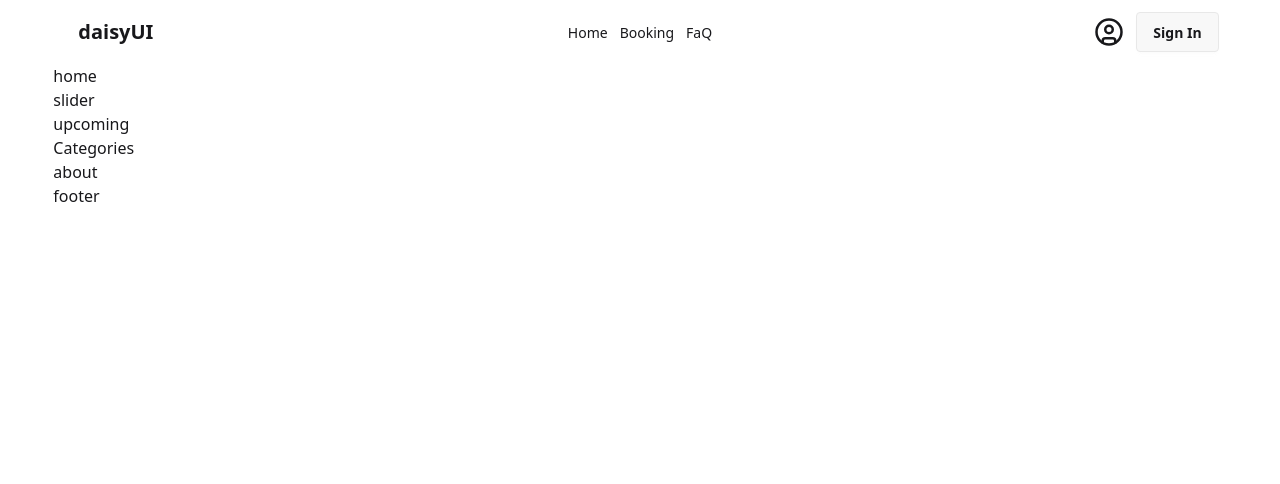
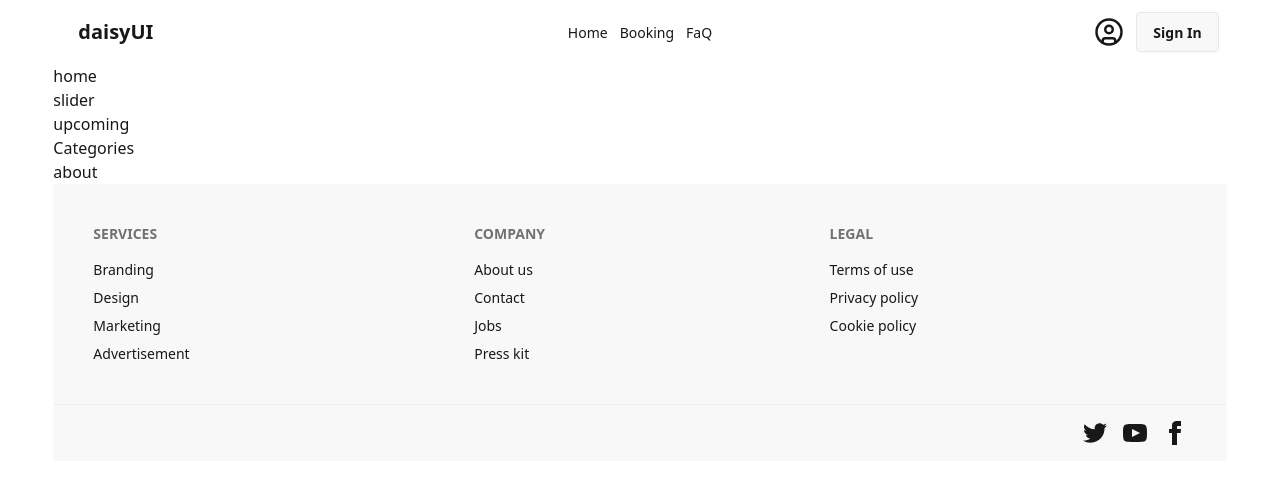
Before and after one commit to tahmid-khan-hub/Event-Explorar, a React (Vite) app: page / in a window 1280 px wide. Shown: the top 484 px of the page. Built offline with nearby package versions, Linux system fonts and the light colour scheme.

Commit message:
updated footer

```diff
--- a/package.json
+++ b/package.json
@@ -12,6 +12,7 @@
   "dependencies": {
     "@tailwindcss/vite": "^4.1.5",
     "firebase": "^11.6.1",
+    "lucide-react": "^0.507.0",
     "react": "^19.0.0",
     "react-dom": "^19.0.0",
     "react-icons": "^5.5.0",
--- a/src/components/Footer.jsx/Footer.jsx
+++ b/src/components/Footer.jsx/Footer.jsx
@@ -1,11 +1,72 @@
-import React from 'react';
+import React from "react";
 
 const Footer = () => {
-    return (
-        <div>
-            footer
-        </div>
-    );
+  return (
+    <div>
+      <footer className="footer sm:footer-horizontal bg-base-200 text-base-content p-10">
+        <nav>
+          <h6 className="footer-title">Services</h6>
+          <a className="link link-hover">Branding</a>
+          <a className="link link-hover">Design</a>
+          <a className="link link-hover">Marketing</a>
+          <a className="link link-hover">Advertisement</a>
+        </nav>
+        <nav>
+          <h6 className="footer-title">Company</h6>
+          <a className="link link-hover">About us</a>
+          <a className="link link-hover">Contact</a>
+          <a className="link link-hover">Jobs</a>
+          <a className="link link-hover">Press kit</a>
+        </nav>
+        <nav>
+          <h6 className="footer-title">Legal</h6>
+          <a className="link link-hover">Terms of use</a>
+          <a className="link link-hover">Privacy policy</a>
+          <a className="link link-hover">Cookie policy</a>
+        </nav>
+      </footer>
+      <footer className="footer bg-base-200 text-base-content border-base-300 border-t px-10 py-4">
+
+        <nav className="md:place-self-center md:justify-self-end">
+          <div className="grid grid-flow-col gap-4">
+            <a>
+              <svg
+                xmlns="http://www.w3.org/2000/svg"
+                width="24"
+                height="24"
+                viewBox="0 0 24 24"
+                className="fill-current"
+              >
+                <path d="M24 4.557c-.883.392-1.832.656-2.828.775 1.017-.609 1.798-1.574 2.165-2.724-.951.564-2.005.974-3.127 1.195-.897-.957-2.178-1.555-3.594-1.555-3.179 0-5.515 2.966-4.797 6.045-4.091-.205-7.719-2.165-10.148-5.144-1.29 2.213-.669 5.108 1.523 6.574-.806-.026-1.566-.247-2.229-.616-.054 2.281 1.581 4.415 3.949 4.89-.693.188-1.452.232-2.224.084.626 1.956 2.444 3.379 4.6 3.419-2.07 1.623-4.678 2.348-7.29 2.04 2.179 1.397 4.768 2.212 7.548 2.212 9.142 0 14.307-7.721 13.995-14.646.962-.695 1.797-1.562 2.457-2.549z"></path>
+              </svg>
+            </a>
+            <a>
+              <svg
+                xmlns="http://www.w3.org/2000/svg"
+                width="24"
+                height="24"
+                viewBox="0 0 24 24"
+                className="fill-current"
+              >
+                <path d="M19.615 3.184c-3.604-.246-11.631-.245-15.23 0-3.897.266-4.356 2.62-4.385 8.816.029 6.185.484 8.549 4.385 8.816 3.6.245 11.626.246 15.23 0 3.897-.266 4.356-2.62 4.385-8.816-.029-6.185-.484-8.549-4.385-8.816zm-10.615 12.816v-8l8 3.993-8 4.007z"></path>
+              </svg>
+            </a>
+            <a>
+              <svg
+                xmlns="http://www.w3.org/2000/svg"
+                width="24"
+                height="24"
+                viewBox="0 0 24 24"
+                className="fill-current"
+              >
+                <path d="M9 8h-3v4h3v12h5v-12h3.642l.358-4h-4v-1.667c0-.955.192-1.333 1.115-1.333h2.885v-5h-3.808c-3.596 0-5.192 1.583-5.192 4.615v3.385z"></path>
+              </svg>
+            </a>
+          </div>
+        </nav>
+      </footer>
+    </div>
+  );
 };
 
 export default Footer;
```
Also changed, not shown: 1 other file (tests, documents, lock files or other folders).
